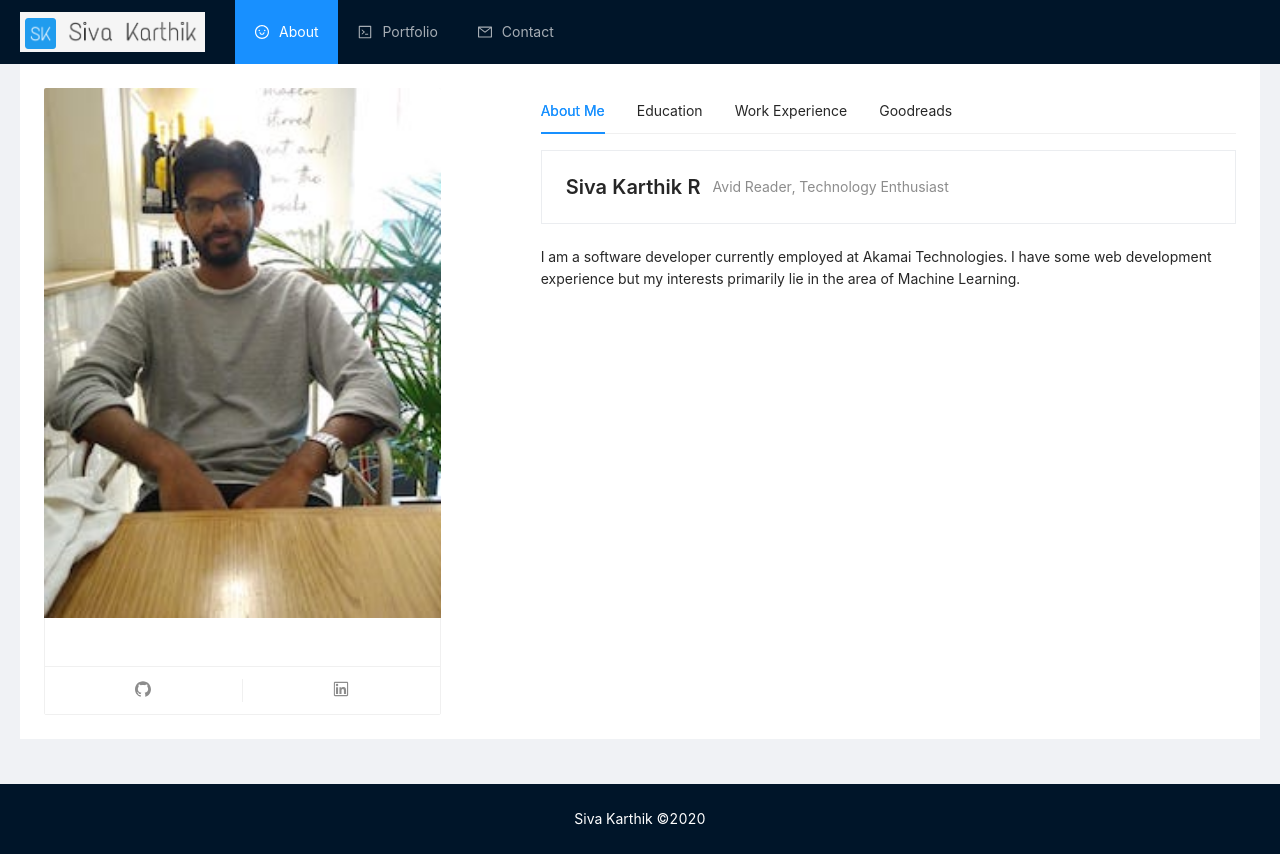
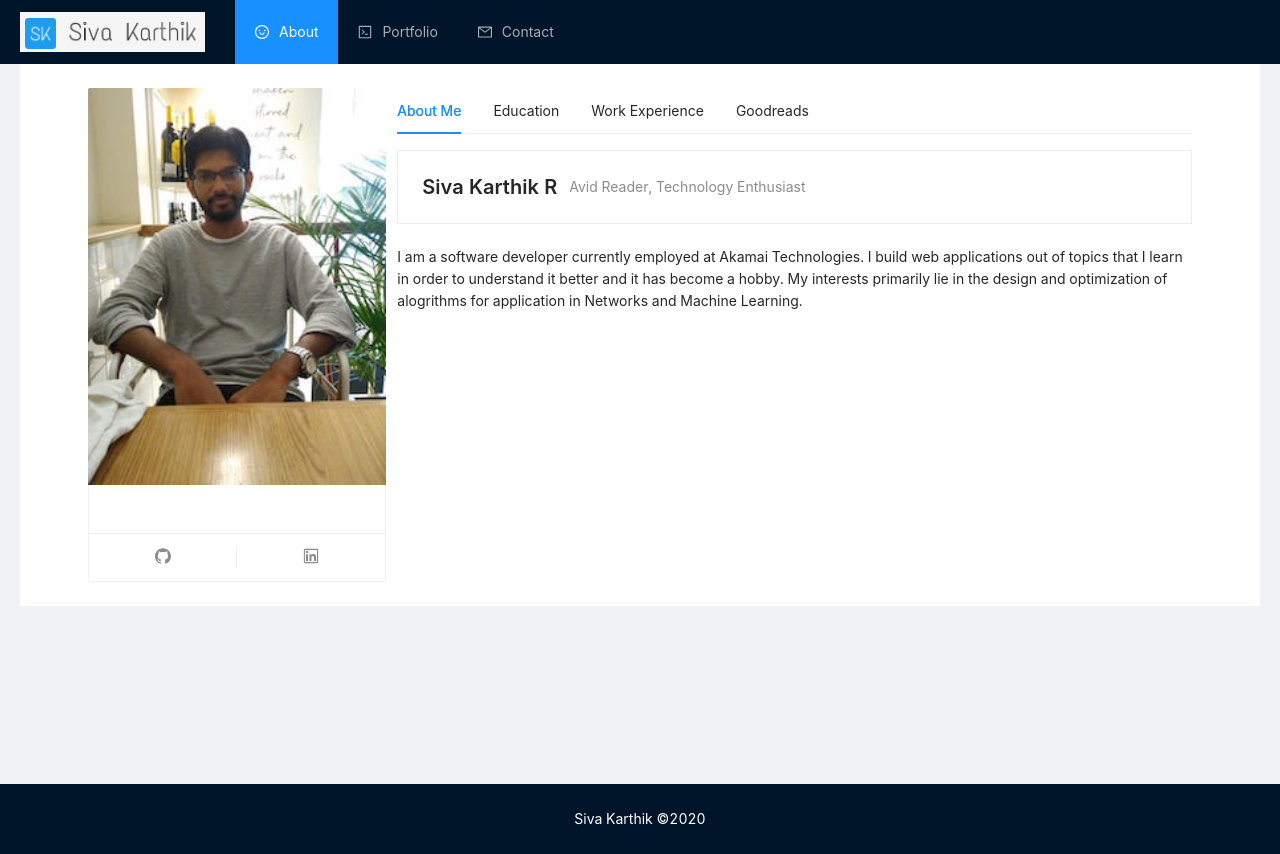
Before and after one commit to sivakarthik51/personal-website, a React (Create React App) app in the folder react-ui/: page / in a window 1280 px wide. Built offline with nearby package versions, Linux system fonts and the light colour scheme.

Commit message:
Adding Projects

```diff
--- a/react-ui/src/About/About.js
+++ b/react-ui/src/About/About.js
@@ -14,8 +14,9 @@ export default class AboutComponent extends React.Component {
     render(){
         return (
             <>
-          <Row >
-          <Col xs={24} sm={24} md={24} lg={10} xl={10} style={{horizontalAlign:'center'}}>
+          <Row justify="center">
+
+          <Col xs={24} sm={24} md={24} lg={6} xl={6} style={{horizontalAlign:'center'}}>
                 <Card
                     className="photo-card"
                     cover={
@@ -33,8 +34,8 @@ export default class AboutComponent extends React.Component {
                 </Card>
            </Col>
 
-
-            <Col xs={24} sm={24} md={24} lg={14} xl={14} >
+              &nbsp;&nbsp;&nbsp;
+            <Col xs={24} sm={24} md={24} lg={16} xl={16} style={{horizontalAlign:'center'}} >
             <Tabs defaultActiveKey="1" >
                 <TabPane tab="About Me" key="1">
                 <PageHeader
@@ -44,7 +45,7 @@ export default class AboutComponent extends React.Component {
                     subTitle={<span className="sub-title">Avid Reader, Technology Enthusiast</span>}/>
                     <br />
                 <Paragraph>
-                    I am a software developer currently employed at Akamai Technologies. I have some web development experience but my interests primarily lie in the area of Machine Learning.
+                    I am a software developer currently employed at Akamai Technologies. I build web applications out of topics that I learn in order to understand it better and it has become a hobby. My interests primarily lie in the design and optimization of alogrithms for application in Networks and Machine Learning.
                 </Paragraph>
 
 
--- a/react-ui/src/About/Goodreads.js
+++ b/react-ui/src/About/Goodreads.js
@@ -1,10 +1,11 @@
 import React from 'react';
-import {Col} from 'antd'
+import {Col,Row} from 'antd'
 export default class GoodreadsComponent extends React.Component{
     render(){
         return (
             <>
-                <Col span={7}>
+                <Row justify="center">
+                    <Col span={7} style={{ horizontalAlign: 'center'}}>
                         <div id="gr_updates_widget">
                         <iframe title="gReadsUpdates" id="the_iframe" src="https://goodreads.com/widgets/user_update_widget?height=400&num_updates=3&user=12848479&width=250" width="248" height="330" frameBorder="0"></iframe>
                         <div id="gr_footer">
@@ -12,7 +13,7 @@ export default class GoodreadsComponent extends React.Component{
                         </div>
                         </div>
                     </Col>
-
+                </Row>
             </>
         )
     }
--- a/react-ui/src/About/WorkExperience.js
+++ b/react-ui/src/About/WorkExperience.js
@@ -61,7 +61,7 @@ export default class WorkExperienceComponent extends React.Component{
                     key: '3',
                     organization: 'Akamai Technologies',
                     date: '2018-Present',
-                    designation:'Software Engineer',
+                    designation:'Software Engineer II',
                     tags: ['Search', 'Web Development','Machine Learning']
                 }
               ]
--- a/react-ui/src/App.css
+++ b/react-ui/src/App.css
@@ -33,7 +33,7 @@
 }
 
 .photo-card{
-  width: 80%;
+  width: 100%;
 }
 
 @media only screen and (max-width: 700px) {
--- a/react-ui/src/Portfolio/Portfolio.js
+++ b/react-ui/src/Portfolio/Portfolio.js
@@ -54,6 +54,39 @@ export default class PortfolioComponent extends React.Component {
                     'tags':['React','Node','antd','highcharts'],
                     'githubLink': 'https://github.com/sivakarthik51/covid-tracker',
                     'projectLink':'http://c19track.netlify.app/',
+                    'active':false,
+                    'avatarText':'JS'
+                },
+                {
+                    'key':'5',
+                    'title':'OCR Application',
+                    'description':'Built an web application that can extract text from images. The extracted text can be edited and saved temporarily or copied. All file uploads are local and does not go through a server. The image processing happens on the browser using Web Assembly.',
+                    'dates':'2020',
+                    'tags':['React','tesseract.js','antd'],
+                    'githubLink': 'https://github.com/sivakarthik51/ocr-tesseract',
+                    'projectLink':'https://ocr-app.netlify.app/',
+                    'active':false,
+                    'avatarText':'JS'
+                },
+                {
+                    'key':'6',
+                    'title':'E-Commerce App',
+                    'description':'Built an e-commerce application to help small business sellers market directly to customers.The backend is powered by CommerceJS and Stripe (for payment).',
+                    'dates':'2020',
+                    'tags':['React','commercejs','stripe','antd'],
+                    'githubLink': 'https://github.com/sivakarthik51/market-place',
+                    'projectLink':'https://sellersmarket.netlify.app/',
+                    'active':false,
+                    'avatarText':'JS'
+                },
+                {
+                    'key':'7',
+                    'title':'Voice Controlled News/Stock App',
+                    'description':'Built a voice-controlled app that can get the news based on search terms and stock overview of different companies.',
+                    'dates':'2020',
+                    'tags':['React','alan.ai','antd','material-ui'],
+                    'githubLink': 'https://github.com/sivakarthik51/news-application',
+                    'projectLink':'https://news-hub.netlify.app/',
                     'active':false,
                     'avatarText':'JS'
                 }
```
Lines whose indentation alone changed are shown as unchanged.
